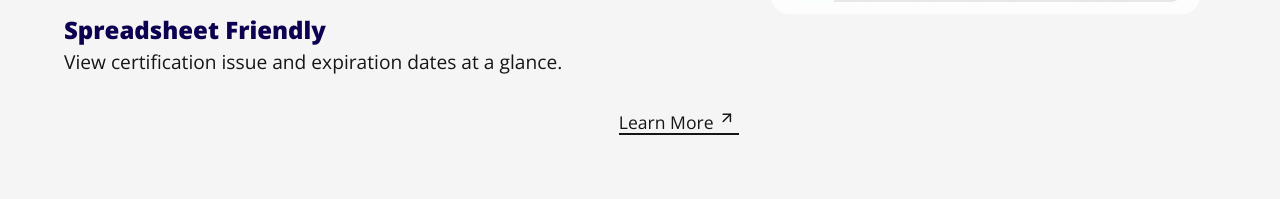
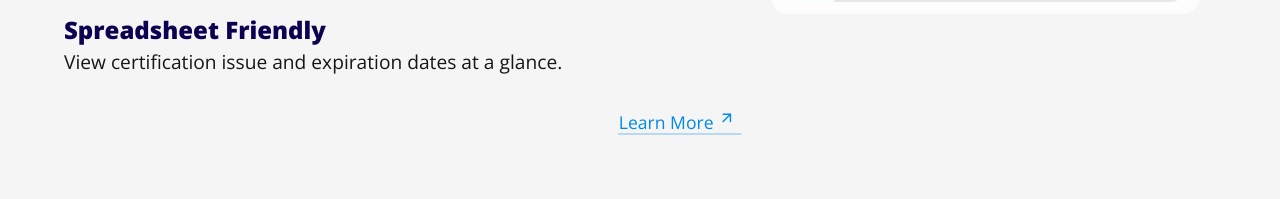
Before and after one commit to fastlinesafetytraining/accoric, a Next.js app: page / in a window 1280 px wide. Shown: the part 1324-1523 px from the top of the page. Built offline with nearby package versions, Linux system fonts and the light colour scheme; no server answers.

Commit message:
Refactor link styles to use global hover effect across home, policy, and support pages

```diff
--- a/styles/pages/home.module.scss
+++ b/styles/pages/home.module.scss
@@ -213,25 +213,11 @@
       display: inline-flex;
       margin: 1rem;
       align-self: flex-end;
-      position: relative;
-      &::after {
-        content: "";
-        width: 100%;
-        height: 2px;
-        background-color: var(--global-black-to-white-color);
-        position: absolute;
-        bottom: 0;
-        left: 0;
-        transition: all 0.2s ease-in-out;
-      }
-
+      @include m.global-page-link-effect;
       svg {
         margin: 0 0.25rem;
         transition: all 0.2s ease-in-out;
         transform: rotate(45deg);
-      }
-      &:hover::after {
-        width: 10%;
       }
       &:hover > svg {
         animation: scaleAndRotate 0.5s ease-in-out;
--- a/styles/pages/policyPage.module.scss
+++ b/styles/pages/policyPage.module.scss
@@ -43,7 +43,7 @@
 	}
 
 	a {
-		@include m.paragraph-link;
+		@include m.global-page-link-effect;
 	}
 }
 
--- a/styles/pages/support.module.scss
+++ b/styles/pages/support.module.scss
@@ -55,7 +55,7 @@
       margin-bottom: 1rem;
     }
     a {
-      @include m.link-text-effect;
+      @include m.global-page-link-effect;
     }
   }
 }
```
